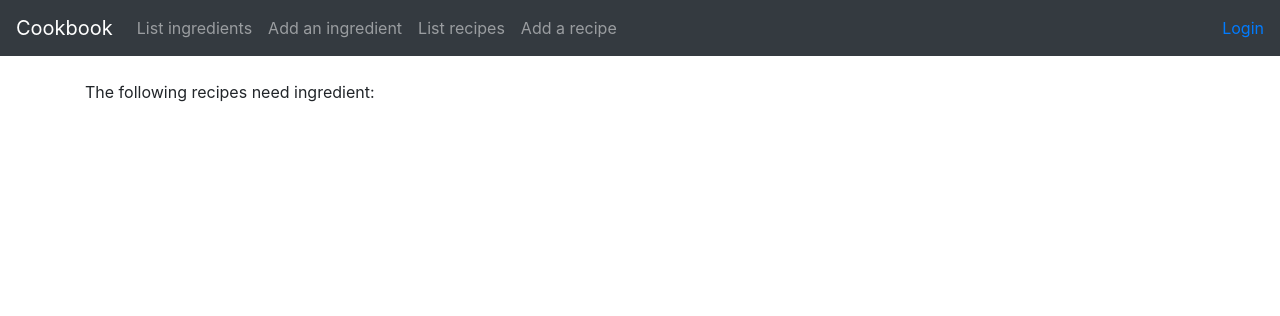
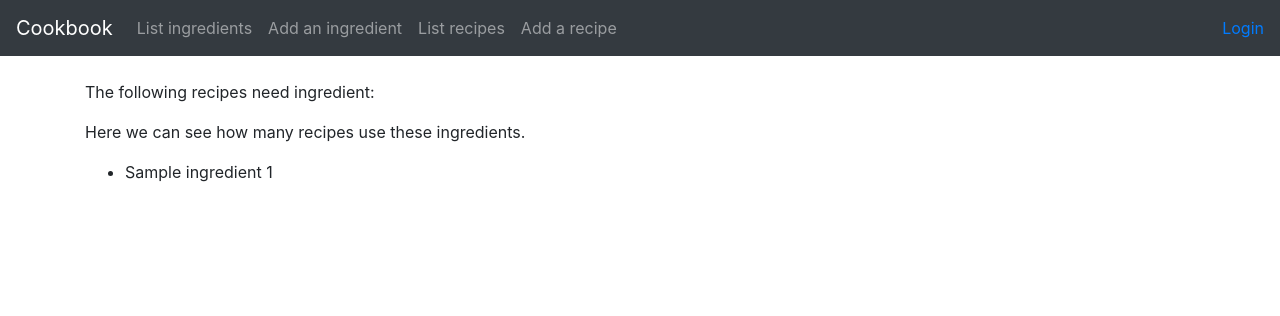
Before and after one commit to lanh97/keittokirja, a Flask app: page / in a window 1280 px wide. Shown: the top 316 px of the page. Run offline with Flask 2, Linux system fonts and the light colour scheme; tables that the repository leaves empty hold one stand-in row (values such as "Sample post"); some libraries are stand-ins or nearby versions.

Commit message:
yhteenvetokysely

```diff
--- a/application/ingredients/views.py
+++ b/application/ingredients/views.py
@@ -19,7 +19,7 @@ def ingredients_form():
 @app.route("/ingredients/<ingredient_id>/", methods=["GET"])
 def singredient_index(ingredient_id):
     session["ingredientid"] = ingredient_id
-    return render_template("ingredients/id.html", form=IngredientForm())
+    return render_template("ingredients/id.html", form=IngredientForm(), ingredient=Ingredient.query.get(ingredient_id))
 
 
 @app.route("/ingredients/details", methods=["POST"])
--- a/application/recipes/models.py
+++ b/application/recipes/models.py
@@ -47,3 +47,17 @@ class Recipe(Base):
             response.append({"name":row[0]})
 
         return response
+
+
+    @staticmethod
+    def ingredient_use():
+        stmt = text("SELECT ingredient.name AS name, COUNT(recipe_ingredient.id) AS number FROM ingredient"
+        " LEFT JOIN recipe_ingredient ON ingredient.id = recipe_ingredient.ingredient_id"
+        " GROUP BY ingredient.name ORDER BY number DESC;")
+        res = db.engine.execute(stmt)
+
+        response = []
+        for row in res:
+            response.append({"name":row[0], "amount":row[1]})
+
+        return response
--- a/application/templates/index.html
+++ b/application/templates/index.html
@@ -16,4 +16,18 @@
 
 {% endif %}
 
+{% if ingredient_use is defined %}
+<p>
+  Here we can see how many recipes use these ingredients.
+</p>
+<ul>
+  {% for ingredient in ingredient_use %}
+  <li>
+    {{ingredient.name}}  {{ ingredient.amount }}
+  </li>
+  {% endfor %}
+</ul>
+
+{% endif %}
+
 {% endblock %}
--- a/application/templates/recipeingredient/list.html
+++ b/application/templates/recipeingredient/list.html
@@ -44,14 +44,14 @@
             </td>
         </tr>
     </form>
-    <form method="POST" action="{{ url_for('recipe_update2') }}"></form>
+    <form method="POST" action="{{ url_for('recipe_update2') }}">
         <tr>
             <td>{{ form.cookinginstructions.label }}</td>
             <td>{{ form.cookinginstructions }}</td>
         </tr>
         <tr>
             <td>
-            <input type="submit" value="Update Cookinginstructions" />
+                <input type="submit" value="Update Cooking Instructions" />
             </td>
         </tr>
     </form>
--- a/application/views.py
+++ b/application/views.py
@@ -3,4 +3,4 @@ from application import app
 from application.recipes.models import Recipe
 @app.route("/")
 def index():
-    return render_template("index.html", needs_ingredient = Recipe.find_recipes_with_no_ingredients())
+    return render_template("index.html", needs_ingredient = Recipe.find_recipes_with_no_ingredients(), ingredient_use = Recipe.ingredient_use())
```
Also changed, not shown: application/templates/ingredients/id.html (+12 -2 lines). Lines whose indentation alone changed are shown as unchanged.
